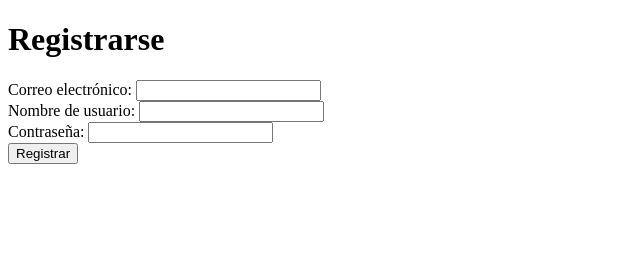
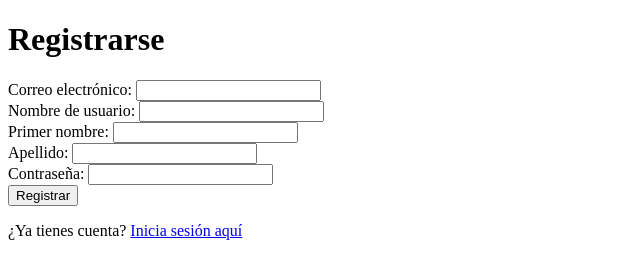
Before and after one commit to romich1307/pweb_trabajo, a plain HTML site: page register.html in a window 1280 px wide. Shown: the whole page, without its empty margins (0-640 px from the left). Drawn offline with Linux system fonts and the light colour scheme.

Commit message:
cambios al formulario del registro

```diff
--- a/register.html
+++ b/register.html
@@ -14,11 +14,20 @@
         <label for="username">Nombre de usuario:</label>
         <input type="text" id="username" name="username" required><br>
 
+        <label for="firstName">Primer nombre:</label>
+        <input type="text" id="firstName" name="firstName" required><br>
+
+        <label for="lastName">Apellido:</label>
+        <input type="text" id="lastName" name="lastName" required><br>
+
         <label for="password">Contraseña:</label>
         <input type="password" id="password" name="password" required><br>
 
         <button type="submit">Registrar</button>
     </form>
+
+    <p>¿Ya tienes cuenta? <a href="login.html">Inicia sesión aquí</a></p>
+
     <script src="js/register.js"></script> <!-- Cambiar la ruta al nuevo script -->
 </body>
 </html>
```
